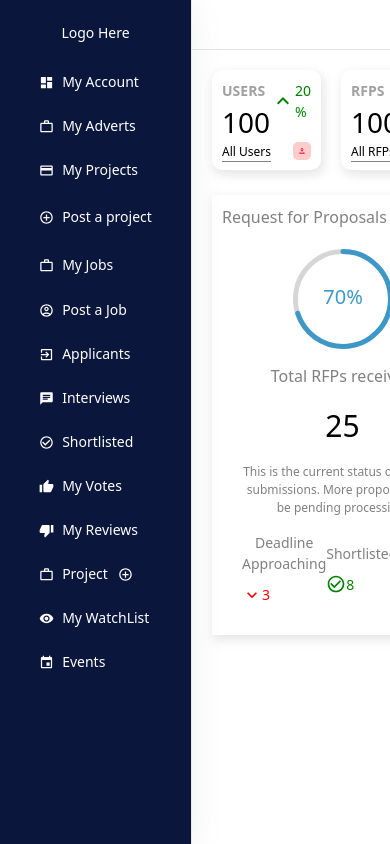
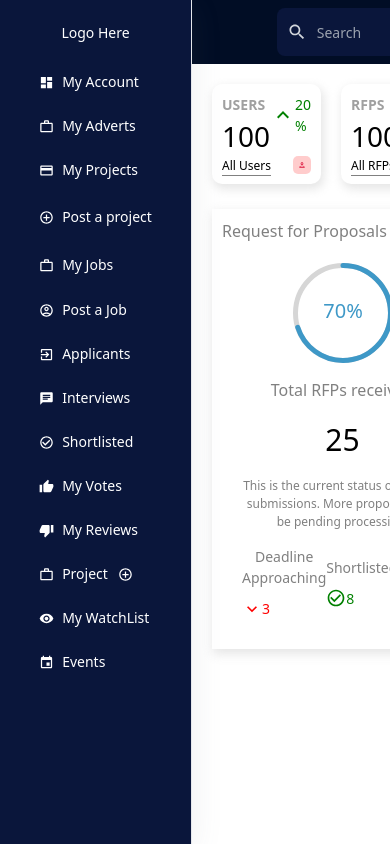
Before and after one commit to asma-mughal/github, a React (Create React App) app: page / in a window 390 px wide. Shown: the top 844 px of the page. Built offline with nearby package versions, Linux system fonts and the light colour scheme; a web font is replaced by a local one.

Commit message:
navbar completed

```diff
--- a/src/components/navbar/Navbar.jsx
+++ b/src/components/navbar/Navbar.jsx
@@ -1,32 +1,90 @@
-import React from 'react'
-import "./navbar.scss";
-import SearchOutlinedIcon from "@mui/icons-material/SearchOutlined";
-import LanguageOutlinedIcon from "@mui/icons-material/LanguageOutlined";
-import DarkModeOutlinedIcon from "@mui/icons-material/DarkModeOutlined";
-import FullscreenExitOutlinedIcon from "@mui/icons-material/FullscreenExitOutlined";
-import NotificationsNoneOutlinedIcon from "@mui/icons-material/NotificationsNoneOutlined";
-import ChatBubbleOutlineOutlinedIcon from "@mui/icons-material/ChatBubbleOutlineOutlined";
-import ListOutlinedIcon from "@mui/icons-material/ListOutlined";
+import React, {useState} from 'react';
+import SearchOutlinedIcon from '@mui/icons-material/SearchOutlined';
+import NotificationsNoneOutlinedIcon from '@mui/icons-material/NotificationsNoneOutlined';
+import IconButton from '@mui/material/IconButton';
+import Popover from '@mui/material/Popover';
+import ChatBubbleOutlineOutlinedIcon from '@mui/icons-material/ChatBubbleOutlineOutlined';
 const Navbar = () => {
+
   return (
-    <div>
-        <div className="navbar">
-      <div className="wrapper">
-        <div className="search">
+    <div className="navbar h-16 bg-primary flex items-center text-sm text-gray-500">
+      <div className="wrapper w-full px-5 flex items-center justify-between">
+        <div className="search flex items-center border border-transparent p-1 mx-auto lg:w-1/2 xl:w-1/3">
+          <div className="relative flex items-center w-full h-12 rounded-lg focus-within:shadow-lg
+           overflow-hidden">
+            <div className="grid place-items-center h-full w-12 bg-secondary-blue  text-gray-300">
+              <SearchOutlinedIcon fontSize="small" />
+            </div>
+
+            <input
+              className="peer h-full w-full bg-secondary-blue outline-none text-sm text-gray-700 pr-2"
+              type="text"
+              id="search"
+              placeholder="Search"
+            />
+          </div>
         </div>
-        <div className="items">
-          <div className="item">
+        <div className="items flex items-center">
+          <div className="item flex items-center mr-5 relative">
+            <div className="notification-dot absolute w-2 h-2 bg-white rounded-full -top-1 -right-1"></div>
+            <IconButton
+              color="inherit"
+
+              style={{ border: '1px solid #ddd', borderRadius: '30%', padding: '5px' }}
+            >
+              <NotificationsNoneOutlinedIcon fontSize="small" style={{ color: 'white' }} />
+            </IconButton>
+            <Popover
+
+              anchorOrigin={{
+                vertical: 'bottom',
+                horizontal: 'right',
+              }}
+              transformOrigin={{
+                vertical: 'top',
+                horizontal: 'right',
+              }}
+            >
+              <div className="p-2">You have new notifications!</div>
+            </Popover>
+          </div>
+          <div className="item flex items-center mr-5 relative">
+            <div className="notification-dot absolute w-2 h-2 bg-white rounded-full -top-1 -right-1"></div>
+            <IconButton
+              color="inherit"
+
+              style={{ border: '1px solid #ddd', borderRadius: '30%', padding: '5px' }}
+            >
+              <ChatBubbleOutlineOutlinedIcon fontSize="small" style={{ color: 'white' }} />
+            </IconButton>
+            <Popover
+
+              anchorOrigin={{
+                vertical: 'bottom',
+                horizontal: 'right',
+              }}
+              transformOrigin={{
+                vertical: 'top',
+                horizontal: 'right',
+              }}
+            >
+              <div className="p-2">You have new notifications!</div>
+            </Popover>
+          </div>
+          <div className="item flex items-center mr-5 relative">
             <img
               src="https://images.pexels.com/photos/941693/pexels-photo-941693.jpeg?auto=compress&cs=tinysrgb&dpr=2&w=500"
               alt=""
-              className="avatar"
+              className="avatar w-8 h-8 rounded-md"
             />
+            {/* Add your notification counter component here */}
           </div>
+          {/* Add other items/icons here */}
         </div>
+
       </div>
     </div>
-    </div>
-  )
-}
+  );
+};
 
-export default Navbar
+export default Navbar;
--- a/src/components/navbar/navbar.scss
+++ /dev/null
@@ -1,61 +0,0 @@
-.navbar {
-    height: 50px;
-    border-bottom: 0.5px solid rgb(231, 228, 228);
-    display: flex;
-    align-items: center;
-    font-size: 14px;
-    color: #555;
-
-    .wrapper {
-      width: 100%;
-      padding: 20px;
-      display: flex;
-      align-items: center;
-      justify-content: space-between;
-
-      .search {
-        display: flex;
-        align-items: center;
-        border: 0.5px solid transparent;
-        padding: 3px;
-      }
-
-      .items {
-        display: flex;
-        align-items: center;
-
-        .item {
-          display: flex;
-          align-items: center;
-          margin-right: 20px;
-          position: relative;
-
-          .icon {
-            font-size: 20px;
-          }
-
-          .avatar {
-            width: 30px;
-            height: 30px;
-            border-radius: 50%;
-          }
-
-          .counter {
-            width: 15px;
-            height: 15px;
-            background-color: red;
-            border-radius: 50%;
-            color: white;
-            display: flex;
-            align-items: center;
-            justify-content: center;
-            font-size: 10px;
-            font-weight: bold;
-            position: absolute;
-            top: -5px;
-            right: -5px;
-          }
-        }
-      }
-    }
-  }
```
